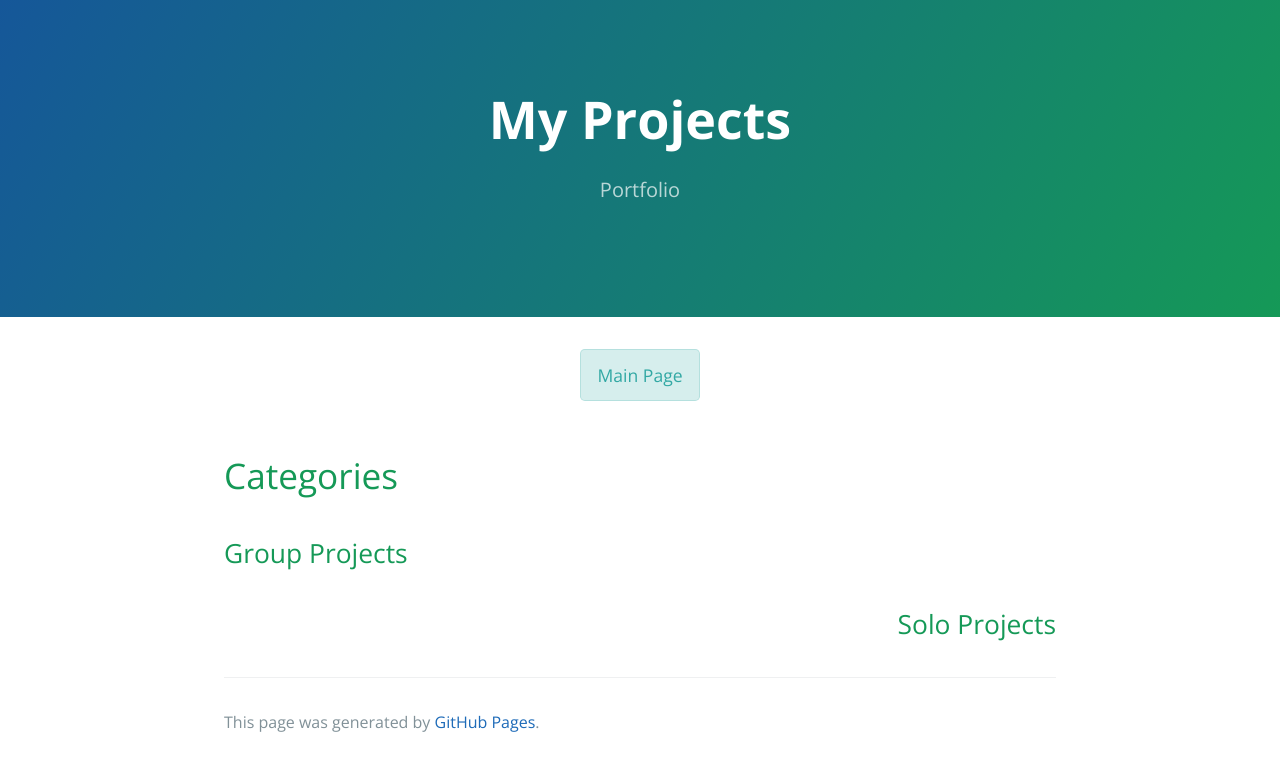
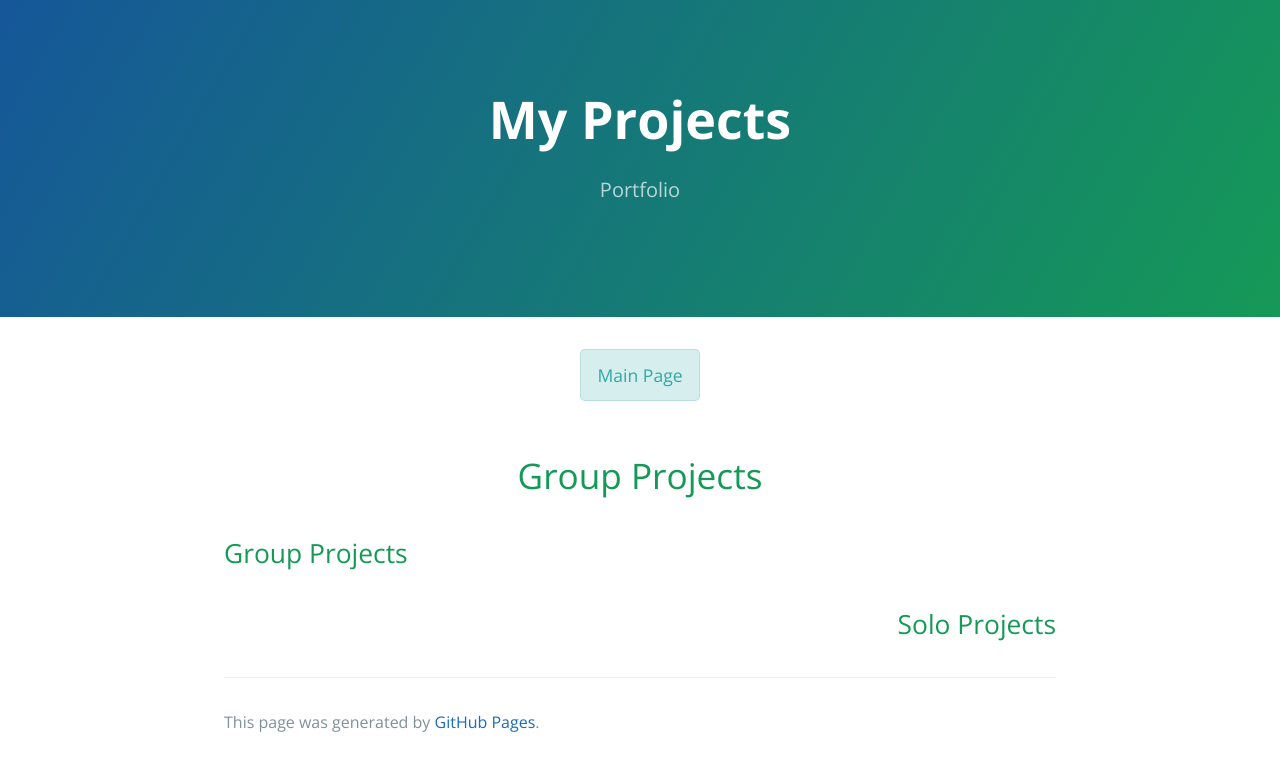
Before and after one commit to JakeMal-AGGP/JakeMal-AGGP.github.io, a Jekyll site: the page built from another-page.md, in a window 1280 px wide. Shown: the top 771 px of the page. Built offline with Jekyll 4.4.1, drawn with Linux system fonts in a browser that asks for light colours.

Commit message:
Update another-page.md

```diff
--- a/another-page.md
+++ b/another-page.md
@@ -10,7 +10,7 @@ description:
 
 </p>
 
-# Categories
+<h1 style="text-align:center">Group Projects</h1>
 
 ## Group Projects
 
```
